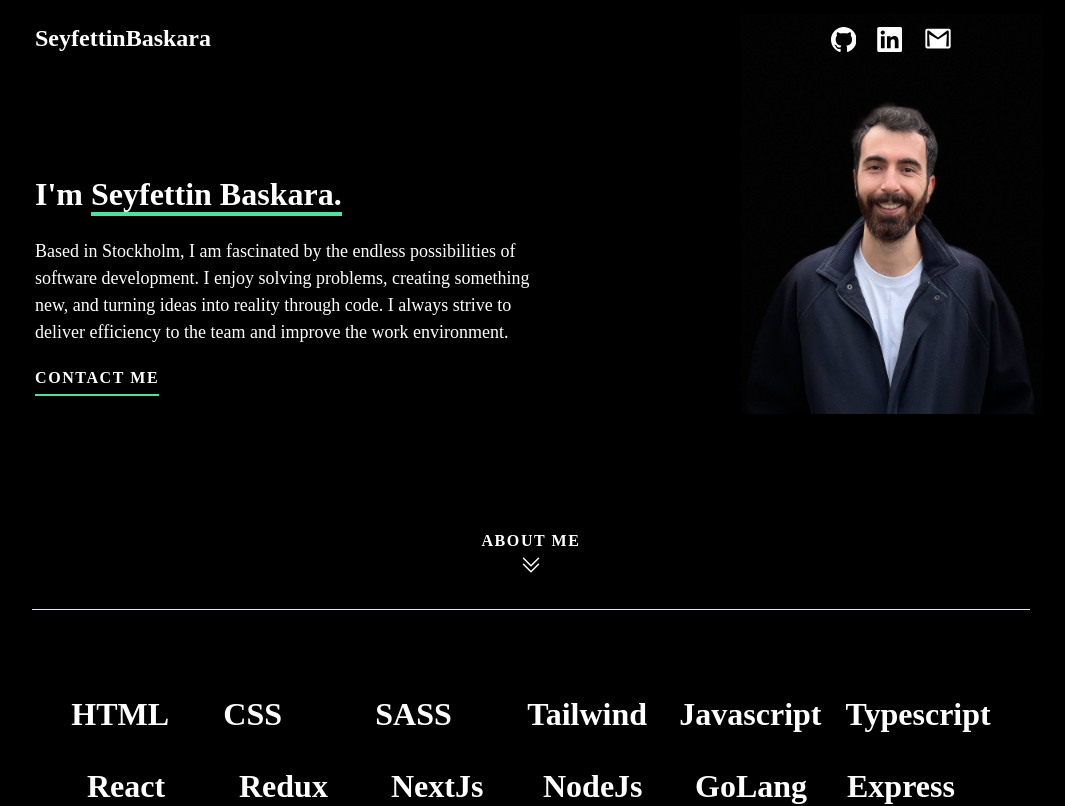
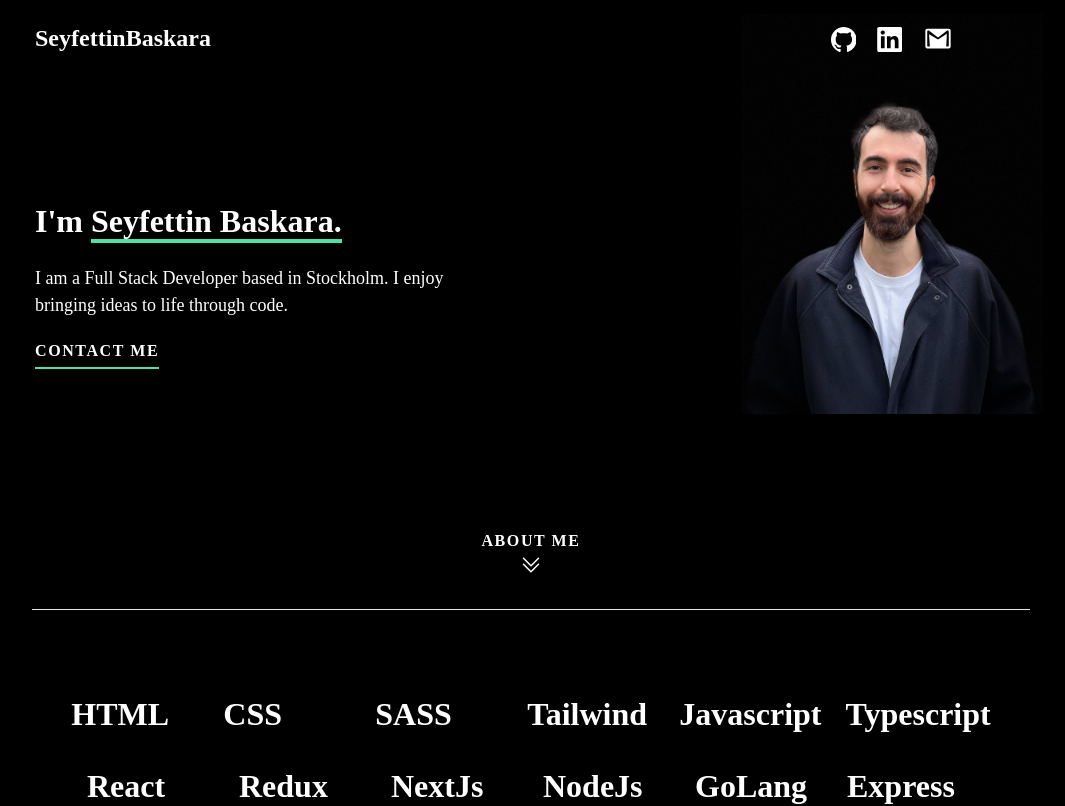
Before and after one commit to SeyfBaskara/Portfolio, a Next.js app: page / in a window 1280 px wide. Shown: the top 806 px of the page, without its empty margins (109-1174 px from the left). Built offline with nearby package versions, Linux system fonts and the light colour scheme.

Commit message:
change header text

```diff
--- a/components/Layout/Header/Header.tsx
+++ b/components/Layout/Header/Header.tsx
@@ -15,10 +15,8 @@ const Header = (): JSX.Element => {
                   <h2 className="text-[2rem] font-bold">
                      I&apos;m <span className="border-b-4 border-Green">Seyfettin Baskara.</span>
                   </h2>
-                  <p className="text-base">
-                     Based in Stockholm, I am fascinated by the endless possibilities of software development. I enjoy
-                     solving problems, creating something new, and turning ideas into reality through code. I always
-                     strive to deliver efficiency to the team and improve the work environment.
+                  <p className="text-base lg:w-10/12">
+                     I am a Full Stack Developer based in Stockholm. I enjoy bringing ideas to life through code.
                   </p>
                   <ContactMe />
                </div>
```
